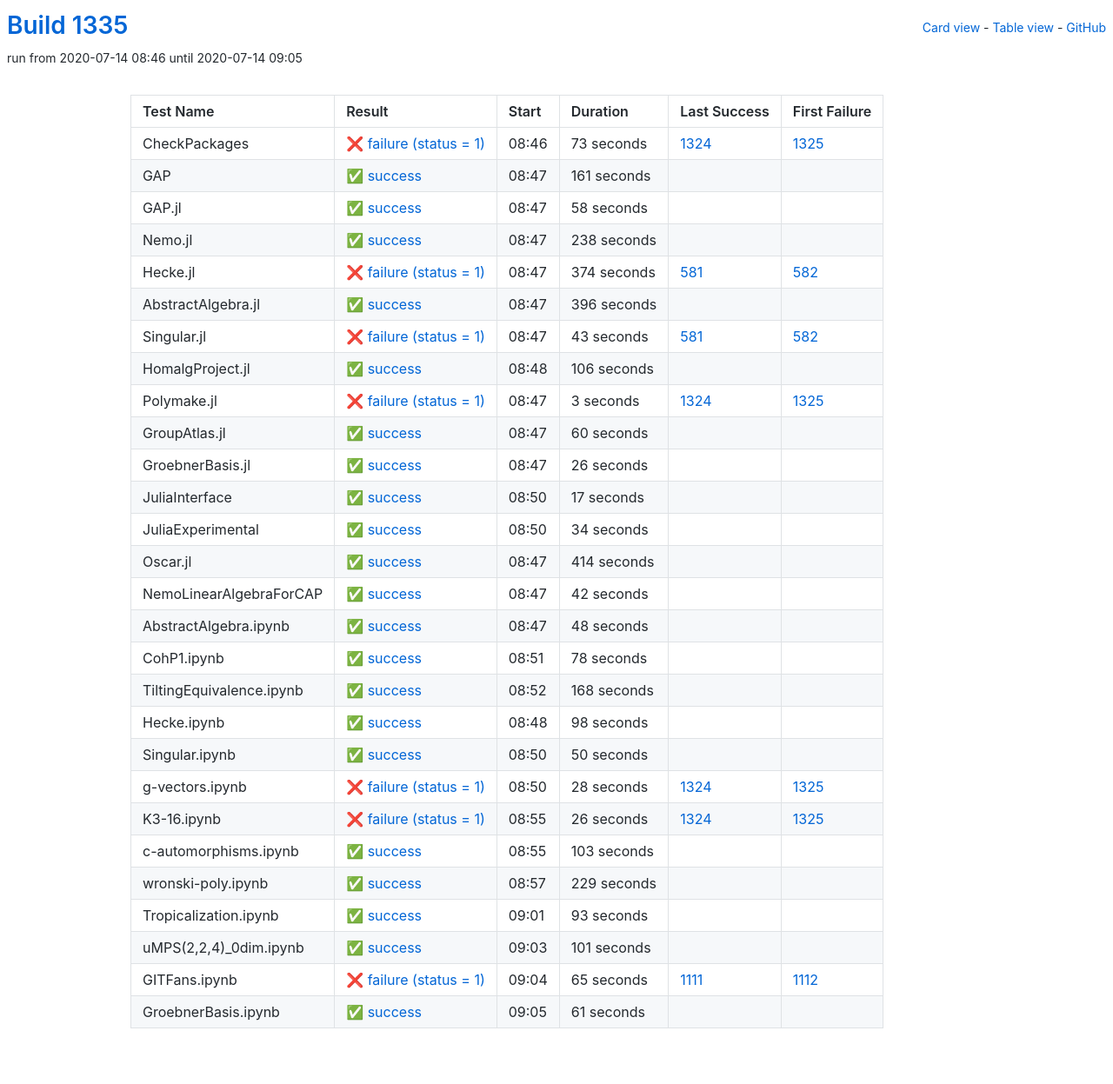
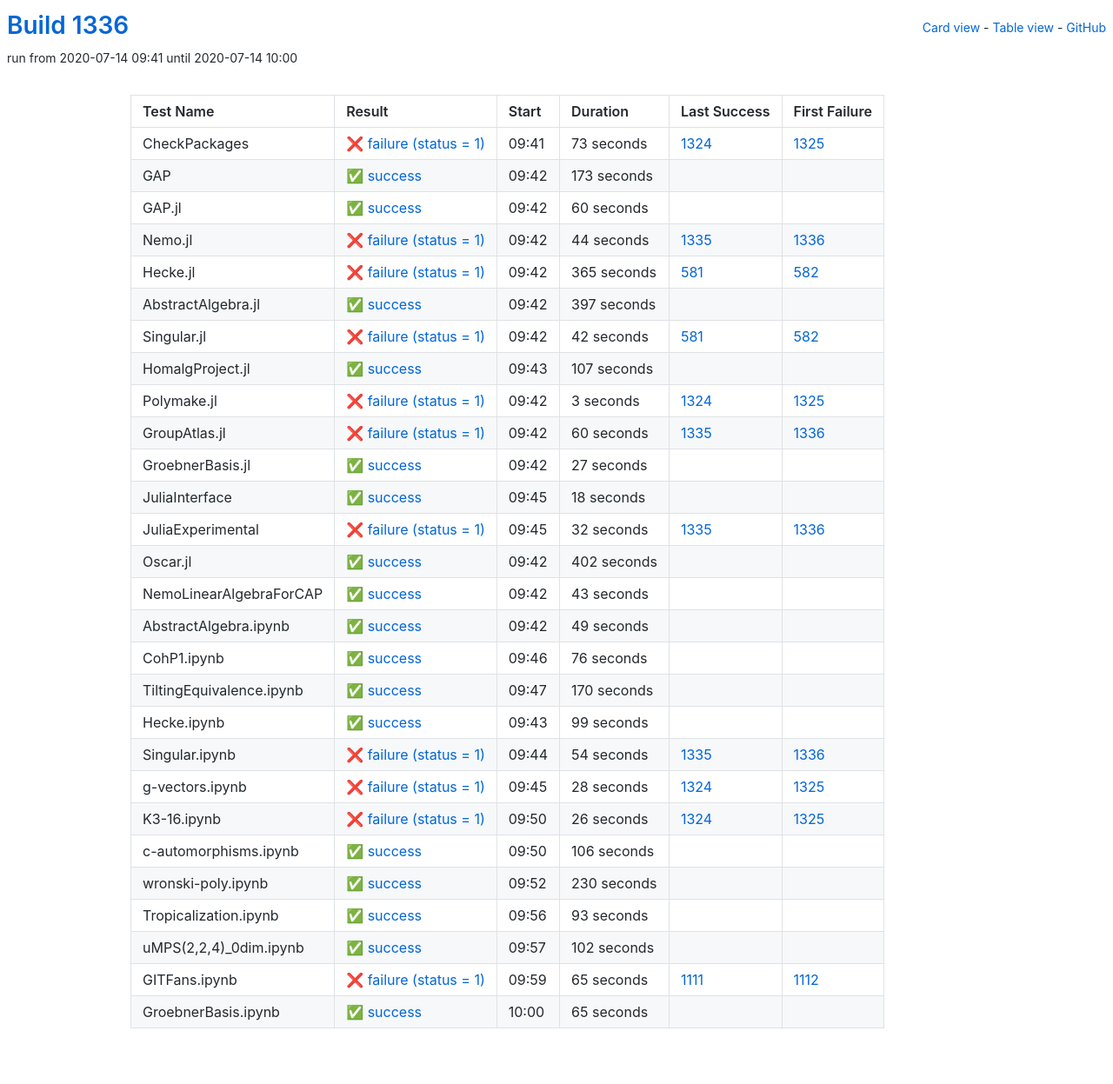
Before and after one commit to oscar-system/oscar-ci-status-1.4, a Jekyll site: the page built from table.html, in a window 1280 px wide. Shown: the whole page at 87% size. Built offline with Jekyll 4.4.1, drawn with Linux system fonts in a browser that asks for light colours.

Commit message:
Build #1336

```diff
--- a/_data/ci.yml
+++ b/_data/ci.yml
@@ -1,6 +1,6 @@
 ---
-build: 1335
-build_url: https://oscarci.mathematik.uni-kl.de/job/oscar-julia-1.4/1335/
+build: 1336
+build_url: https://oscarci.mathematik.uni-kl.de/job/oscar-julia-1.4/1336/
 job: oscar-julia-1.4
 organization: oscar-system
 repo: oscar-ci-status-1.4
@@ -8,8 +8,8 @@ repourl: https://github.com/oscar-system/oscar-ci-status-1.4
 tests:
 - name: CheckPackages
   id: checkpackages
-  log: https://oscarci.mathematik.uni-kl.de/job/oscar-julia-1.4/1335/artifact/logs/build-1335/CheckPackages.log
-  start: 2020-07-14 08:46
+  log: https://oscarci.mathematik.uni-kl.de/job/oscar-julia-1.4/1336/artifact/logs/build-1336/CheckPackages.log
+  start: 2020-07-14 09:41
   success: false
   exitcode: 1
   status: failure
@@ -20,92 +20,92 @@ tests:
   first_failure_url: https://oscarci.mathematik.uni-kl.de/job/oscar-julia-1.4/1325/
 - name: GAP
   id: gap
-  log: https://oscarci.mathematik.uni-kl.de/job/oscar-julia-1.4/1335/artifact/logs/build-1335/GAP.log
-  start: 2020-07-14 08:47
+  log: https://oscarci.mathematik.uni-kl.de/job/oscar-julia-1.4/1336/artifact/logs/build-1336/GAP.log
+  start: 2020-07-14 09:42
   success: true
   exitcode: 0
   status: success
-  duration: 161
+  duration: 173
   last_success: false
   last_success_url:
   first_failure: false
   first_failure_url:
 - name: GAP.jl
   id: gap-jl
-  log: https://oscarci.mathematik.uni-kl.de/job/oscar-julia-1.4/1335/artifact/logs/build-1335/GAP.jl.log
-  start: 2020-07-14 08:47
+  log: https://oscarci.mathematik.uni-kl.de/job/oscar-julia-1.4/1336/artifact/logs/build-1336/GAP.jl.log
+  start: 2020-07-14 09:42
   success: true
   exitcode: 0
   status: success
-  duration: 58
+  duration: 60
   last_success: false
   last_success_url:
   first_failure: false
   first_failure_url:
 - name: Nemo.jl
   id: nemo-jl
-  log: https://oscarci.mathematik.uni-kl.de/job/oscar-julia-1.4/1335/artifact/logs/build-1335/Nemo.jl.log
-  start: 2020-07-14 08:47
-  success: true
-  exitcode: 0
-  status: success
-  duration: 238
-  last_success: false
-  last_success_url:
-  first_failure: false
-  first_failure_url:
-- name: Hecke.jl
-  id: hecke-jl
-  log: https://oscarci.mathematik.uni-kl.de/job/oscar-julia-1.4/1335/artifact/logs/build-1335/Hecke.jl.log
-  start: 2020-07-14 08:47
+  log: https://oscarci.mathematik.uni-kl.de/job/oscar-julia-1.4/1336/artifact/logs/build-1336/Nemo.jl.log
+  start: 2020-07-14 09:42
   success: false
   exitcode: 1
   status: failure
-  duration: 374
+  duration: 44
+  last_success: 1335
+  last_success_url: https://oscarci.mathematik.uni-kl.de/job/oscar-julia-1.4/1335/
+  first_failure: 1336
+  first_failure_url: https://oscarci.mathematik.uni-kl.de/job/oscar-julia-1.4/1336/
+- name: Hecke.jl
+  id: hecke-jl
+  log: https://oscarci.mathematik.uni-kl.de/job/oscar-julia-1.4/1336/artifact/logs/build-1336/Hecke.jl.log
+  start: 2020-07-14 09:42
+  success: false
+  exitcode: 1
+  status: failure
+  duration: 365
   last_success: 581
   last_success_url: https://oscarci.mathematik.uni-kl.de/job/oscar-julia-1.4/581/
   first_failure: 582
   first_failure_url: https://oscarci.mathematik.uni-kl.de/job/oscar-julia-1.4/582/
 - name: AbstractAlgebra.jl
   id: abstractalgebra-jl
-  log: https://oscarci.mathematik.uni-kl.de/job/oscar-julia-1.4/1335/artifact/logs/build-1335/AbstractAlgebra.jl.log
-  start: 2020-07-14 08:47
+  log: https://oscarci.mathematik.uni-kl.de/job/oscar-julia-1.4/1336/artifact/logs/build-1336/AbstractAlgebra.jl.log
+  start: 2020-07-14 09:42
   success: true
   exitcode: 0
   status: success
-  duration: 396
+  duration: 397
   last_success: false
   last_success_url:
   first_failure: false
   first_failure_url:
 - name: Singular.jl
   id: singular-jl
-  log: https://oscarci.mathematik.uni-kl.de/job/oscar-julia-1.4/1335/artifact/logs/build-1335/Singular.jl.log
-  start: 2020-07-14 08:47
+  log: https://oscarci.mathematik.uni-kl.de/job/oscar-julia-1.4/1336/artifact/logs/build-1336/Singular.jl.log
+  start: 2020-07-14 09:42
   success: false
   exitcode: 1
   status: failure
-  duration: 43
+  duration: 42
   last_success: 581
   last_success_url: https://oscarci.mathematik.uni-kl.de/job/oscar-julia-1.4/581/
   first_failure: 582
   first_failure_url: https://oscarci.mathematik.uni-kl.de/job/oscar-julia-1.4/582/
 - name: HomalgProject.jl
   id: homalgproject-jl
-  log: https://oscarci.mathematik.uni-kl.de/job/oscar-julia-1.4/1335/artifact/logs/build-1335/HomalgProject.jl.log
-  start: 2020-07-14 08:48
+  log: https://oscarci.mathematik.uni-kl.de/job/oscar-julia-1.4/1336/artifact/logs/build-1336/HomalgProject.jl.log
+  start: 2020-07-14 09:43
   success: true
   exitcode: 0
   status: success
-  duration: 106
+  duration: 107
   last_success: false
   last_success_url:
   first_failure: false
   first_failure_url:
 - name: Polymake.jl
   id: polymake-jl
-  log: https://oscarci.mathematik.uni-kl.de/job/oscar-julia-1.4/1335/artifact/logs/build-1335/Polymake.jl.log
-  start: 2020-07-14 08:47
+  log: https://oscarci.mathematik.uni-kl.de/job/oscar-julia-1.4/1336/artifact/logs/build-1336/Polymake.jl.log
+  start: 2020-07-14 09:42
   success: false
   exitcode: 1
   status: failure
@@ -116,140 +116,140 @@ tests:
   first_failure_url: https://oscarci.mathematik.uni-kl.de/job/oscar-julia-1.4/1325/
 - name: GroupAtlas.jl
   id: groupatlas-jl
-  log: https://oscarci.mathematik.uni-kl.de/job/oscar-julia-1.4/1335/artifact/logs/build-1335/GroupAtlas.jl.log
-  start: 2020-07-14 08:47
+  log: https://oscarci.mathematik.uni-kl.de/job/oscar-julia-1.4/1336/artifact/logs/build-1336/GroupAtlas.jl.log
+  start: 2020-07-14 09:42
+  success: false
+  exitcode: 1
+  status: failure
+  duration: 60
+  last_success: 1335
+  last_success_url: https://oscarci.mathematik.uni-kl.de/job/oscar-julia-1.4/1335/
+  first_failure: 1336
+  first_failure_url: https://oscarci.mathematik.uni-kl.de/job/oscar-julia-1.4/1336/
+- name: GroebnerBasis.jl
+  id: groebnerbasis-jl
+  log: https://oscarci.mathematik.uni-kl.de/job/oscar-julia-1.4/1336/artifact/logs/build-1336/GroebnerBasis.jl.log
+  start: 2020-07-14 09:42
   success: true
   exitcode: 0
   status: success
-  duration: 60
-  last_success: false
-  last_success_url:
-  first_failure: false
-  first_failure_url:
-- name: GroebnerBasis.jl
-  id: groebnerbasis-jl
-  log: https://oscarci.mathematik.uni-kl.de/job/oscar-julia-1.4/1335/artifact/logs/build-1335/GroebnerBasis.jl.log
-  start: 2020-07-14 08:47
-  success: true
-  exitcode: 0
-  status: success
-  duration: 26
+  duration: 27
   last_success: false
   last_success_url:
   first_failure: false
   first_failure_url:
 - name: JuliaInterface
   id: juliainterface
-  log: https://oscarci.mathematik.uni-kl.de/job/oscar-julia-1.4/1335/artifact/logs/build-1335/JuliaInterface.log
-  start: 2020-07-14 08:50
+  log: https://oscarci.mathematik.uni-kl.de/job/oscar-julia-1.4/1336/artifact/logs/build-1336/JuliaInterface.log
+  start: 2020-07-14 09:45
   success: true
   exitcode: 0
   status: success
-  duration: 17
+  duration: 18
   last_success: false
   last_success_url:
   first_failure: false
   first_failure_url:
 - name: JuliaExperimental
   id: juliaexperimental
-  log: https://oscarci.mathematik.uni-kl.de/job/oscar-julia-1.4/1335/artifact/logs/build-1335/JuliaExperimental.log
-  start: 2020-07-14 08:50
+  log: https://oscarci.mathematik.uni-kl.de/job/oscar-julia-1.4/1336/artifact/logs/build-1336/JuliaExperimental.log
+  start: 2020-07-14 09:45
+  success: false
+  exitcode: 1
+  status: failure
+  duration: 32
+  last_success: 1335
+  last_success_url: https://oscarci.mathematik.uni-kl.de/job/oscar-julia-1.4/1335/
+  first_failure: 1336
+  first_failure_url: https://oscarci.mathematik.uni-kl.de/job/oscar-julia-1.4/1336/
+- name: Oscar.jl
+  id: oscar-jl
+  log: https://oscarci.mathematik.uni-kl.de/job/oscar-julia-1.4/1336/artifact/logs/build-1336/Oscar.jl.log
+  start: 2020-07-14 09:42
   success: true
   exitcode: 0
   status: success
-  duration: 34
-  last_success: false
-  last_success_url:
-  first_failure: false
-  first_failure_url:
-- name: Oscar.jl
-  id: oscar-jl
-  log: https://oscarci.mathematik.uni-kl.de/job/oscar-julia-1.4/1335/artifact/logs/build-1335/Oscar.jl.log
-  start: 2020-07-14 08:47
-  success: true
-  exitcode: 0
-  status: success
-  duration: 414
+  duration: 402
   last_success: false
   last_success_url:
   first_failure: false
   first_failure_url:
 - name: NemoLinearAlgebraForCAP
   id: nemolinearalgebraforcap
-  log: https://oscarci.mathematik.uni-kl.de/job/oscar-julia-1.4/1335/artifact/logs/build-1335/NemoLinearAlgebraForCAP.log
-  start: 2020-07-14 08:47
+  log: https://oscarci.mathematik.uni-kl.de/job/oscar-julia-1.4/1336/artifact/logs/build-1336/NemoLinearAlgebraForCAP.log
+  start: 2020-07-14 09:42
   success: true
   exitcode: 0
   status: success
-  duration: 42
+  duration: 43
   last_success: false
   last_success_url:
   first_failure: false
   first_failure_url:
 - name: AbstractAlgebra.ipynb
   id: abstractalgebra-ipynb
-  log: https://oscarci.mathematik.uni-kl.de/job/oscar-julia-1.4/1335/artifact/logs/build-1335/AbstractAlgebra.ipynb.log
-  start: 2020-07-14 08:47
+  log: https://oscarci.mathematik.uni-kl.de/job/oscar-julia-1.4/1336/artifact/logs/build-1336/AbstractAlgebra.ipynb.log
+  start: 2020-07-14 09:42
   success: true
   exitcode: 0
   status: success
-  duration: 48
+  duration: 49
   last_success: false
   last_success_url:
   first_failure: false
   first_failure_url:
 - name: CohP1.ipynb
   id: cohp1-ipynb
-  log: https://oscarci.mathematik.uni-kl.de/job/oscar-julia-1.4/1335/artifact/logs/build-1335/CohP1.ipynb.log
-  start: 2020-07-14 08:51
+  log: https://oscarci.mathematik.uni-kl.de/job/oscar-julia-1.4/1336/artifact/logs/build-1336/CohP1.ipynb.log
+  start: 2020-07-14 09:46
   success: true
   exitcode: 0
   status: success
-  duration: 78
+  duration: 76
   last_success: false
   last_success_url:
   first_failure: false
   first_failure_url:
 - name: TiltingEquivalence.ipynb
   id: tiltingequivalence-ipynb
-  log: https://oscarci.mathematik.uni-kl.de/job/oscar-julia-1.4/1335/artifact/logs/build-1335/TiltingEquivalence.ipynb.log
-  start: 2020-07-14 08:52
+  log: https://oscarci.mathematik.uni-kl.de/job/oscar-julia-1.4/1336/artifact/logs/build-1336/TiltingEquivalence.ipynb.log
+  start: 2020-07-14 09:47
   success: true
   exitcode: 0
   status: success
-  duration: 168
+  duration: 170
   last_success: false
   last_success_url:
   first_failure: false
   first_failure_url:
 - name: Hecke.ipynb
   id: hecke-ipynb
-  log: https://oscarci.mathematik.uni-kl.de/job/oscar-julia-1.4/1335/artifact/logs/build-1335/Hecke.ipynb.log
-  start: 2020-07-14 08:48
+  log: https://oscarci.mathematik.uni-kl.de/job/oscar-julia-1.4/1336/artifact/logs/build-1336/Hecke.ipynb.log
+  start: 2020-07-14 09:43
   success: true
   exitcode: 0
   status: success
-  duration: 98
+  duration: 99
   last_success: false
   last_success_url:
   first_failure: false
   first_failure_url:
 - name: Singular.ipynb
   id: singular-ipynb
-  log: https://oscarci.mathematik.uni-kl.de/job/oscar-julia-1.4/1335/artifact/logs/build-1335/Singular.ipynb.log
-  start: 2020-07-14 08:50
-  success: true
-  exitcode: 0
-  status: success
-  duration: 50
-  last_success: false
-  last_success_url:
-  first_failure: false
-  first_failure_url:
+  log: https://oscarci.mathematik.uni-kl.de/job/oscar-julia-1.4/1336/artifact/logs/build-1336/Singular.ipynb.log
+  start: 2020-07-14 09:44
+  success: false
+  exitcode: 1
+  status: failure
+  duration: 54
+  last_success: 1335
+  last_success_url: https://oscarci.mathematik.uni-kl.de/job/oscar-julia-1.4/1335/
+  first_failure: 1336
+  first_failure_url: https://oscarci.mathematik.uni-kl.de/job/oscar-julia-1.4/1336/
 - name: g-vectors.ipynb
   id: g-vectors-ipynb
-  log: https://oscarci.mathematik.uni-kl.de/job/oscar-julia-1.4/1335/artifact/logs/build-1335/g-vectors.ipynb.log
-  start: 2020-07-14 08:50
+  log: https://oscarci.mathematik.uni-kl.de/job/oscar-julia-1.4/1336/artifact/logs/build-1336/g-vectors.ipynb.log
+  start: 2020-07-14 09:45
   success: false
   exitcode: 1
   status: failure
@@ -260,8 +260,8 @@ tests:
   first_failure_url: https://oscarci.mathematik.uni-kl.de/job/oscar-julia-1.4/1325/
 - name: K3-16.ipynb
   id: k3-16-ipynb
-  log: https://oscarci.mathematik.uni-kl.de/job/oscar-julia-1.4/1335/artifact/logs/build-1335/K3-16.ipynb.log
-  start: 2020-07-14 08:55
+  log: https://oscarci.mathematik.uni-kl.de/job/oscar-julia-1.4/1336/artifact/logs/build-1336/K3-16.ipynb.log
+  start: 2020-07-14 09:50
   success: false
   exitcode: 1
   status: failure
@@ -272,32 +272,32 @@ tests:
   first_failure_url: https://oscarci.mathematik.uni-kl.de/job/oscar-julia-1.4/1325/
 - name: c-automorphisms.ipynb
   id: c-automorphisms-ipynb
-  log: https://oscarci.mathematik.uni-kl.de/job/oscar-julia-1.4/1335/artifact/logs/build-1335/c-automorphisms.ipynb.log
-  start: 2020-07-14 08:55
+  log: https://oscarci.mathematik.uni-kl.de/job/oscar-julia-1.4/1336/artifact/logs/build-1336/c-automorphisms.ipynb.log
+  start: 2020-07-14 09:50
   success: true
   exitcode: 0
   status: success
-  duration: 103
+  duration: 106
   last_success: false
   last_success_url:
   first_failure: false
   first_failure_url:
 - name: wronski-poly.ipynb
   id: wronski-poly-ipynb
-  log: https://oscarci.mathematik.uni-kl.de/job/oscar-julia-1.4/1335/artifact/logs/build-1335/wronski-poly.ipynb.log
-  start: 2020-07-14 08:57
+  log: https://oscarci.mathematik.uni-kl.de/job/oscar-julia-1.4/1336/artifact/logs/build-1336/wronski-poly.ipynb.log
+  start: 2020-07-14 09:52
   success: true
   exitcode: 0
   status: success
-  duration: 229
+  duration: 230
   last_success: false
   last_success_url:
   first_failure: false
   first_failure_url:
 - name: Tropicalization.ipynb
   id: tropicalization-ipynb
-  log: https://oscarci.mathematik.uni-kl.de/job/oscar-julia-1.4/1335/artifact/logs/build-1335/Tropicalization.ipynb.log
-  start: 2020-07-14 09:01
+  log: https://oscarci.mathematik.uni-kl.de/job/oscar-julia-1.4/1336/artifact/logs/build-1336/Tropicalization.ipynb.log
+  start: 2020-07-14 09:56
   success: true
   exitcode: 0
   status: success
@@ -308,20 +308,20 @@ tests:
   first_failure_url:
 - name: uMPS(2,2,4)_0dim.ipynb
   id: umps-2-2-4-0dim-ipynb
-  log: https://oscarci.mathematik.uni-kl.de/job/oscar-julia-1.4/1335/artifact/logs/build-1335/uMPS-2-2-4-_0dim.ipynb.log
-  start: 2020-07-14 09:03
+  log: https://oscarci.mathematik.uni-kl.de/job/oscar-julia-1.4/1336/artifact/logs/build-1336/uMPS-2-2-4-_0dim.ipynb.log
+  start: 2020-07-14 09:57
   success: true
   exitcode: 0
   status: success
-  duration: 101
+  duration: 102
   last_success: false
   last_success_url:
   first_failure: false
   first_failure_url:
 - name: GITFans.ipynb
   id: gitfans-ipynb
-  log: https://oscarci.mathematik.uni-kl.de/job/oscar-julia-1.4/1335/artifact/logs/build-1335/GITFans.ipynb.log
-  start: 2020-07-14 09:04
+  log: https://oscarci.mathematik.uni-kl.de/job/oscar-julia-1.4/1336/artifact/logs/build-1336/GITFans.ipynb.log
+  start: 2020-07-14 09:59
   success: false
   exitcode: 1
   status: failure
@@ -332,12 +332,12 @@ tests:
   first_failure_url: https://oscarci.mathematik.uni-kl.de/job/oscar-julia-1.4/1112/
 - name: GroebnerBasis.ipynb
   id: groebnerbasis-ipynb
-  log: https://oscarci.mathematik.uni-kl.de/job/oscar-julia-1.4/1335/artifact/logs/build-1335/GroebnerBasis.ipynb.log
-  start: 2020-07-14 09:05
+  log: https://oscarci.mathematik.uni-kl.de/job/oscar-julia-1.4/1336/artifact/logs/build-1336/GroebnerBasis.ipynb.log
+  start: 2020-07-14 10:00
   success: true
   exitcode: 0
   status: success
-  duration: 61
+  duration: 65
   last_success: false
   last_success_url:
   first_failure: false
```
Also changed, not shown: README.md.
